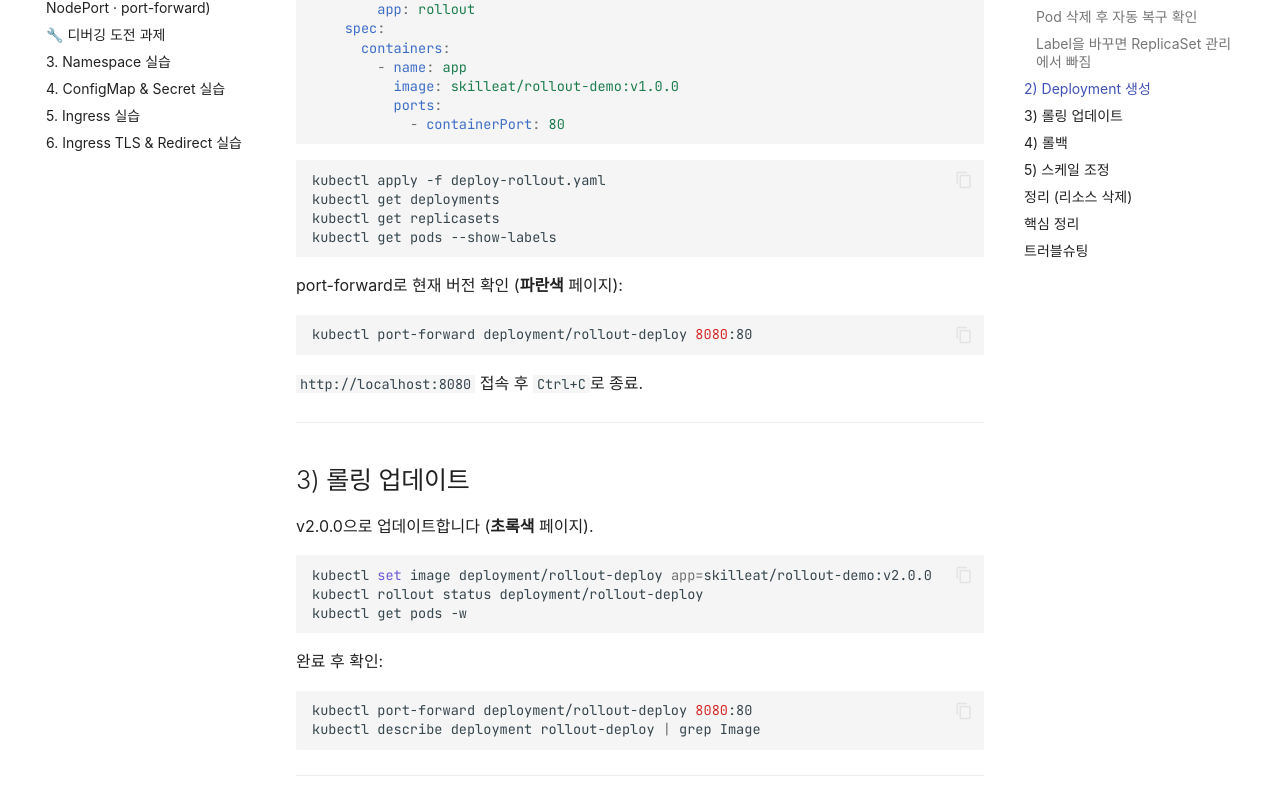
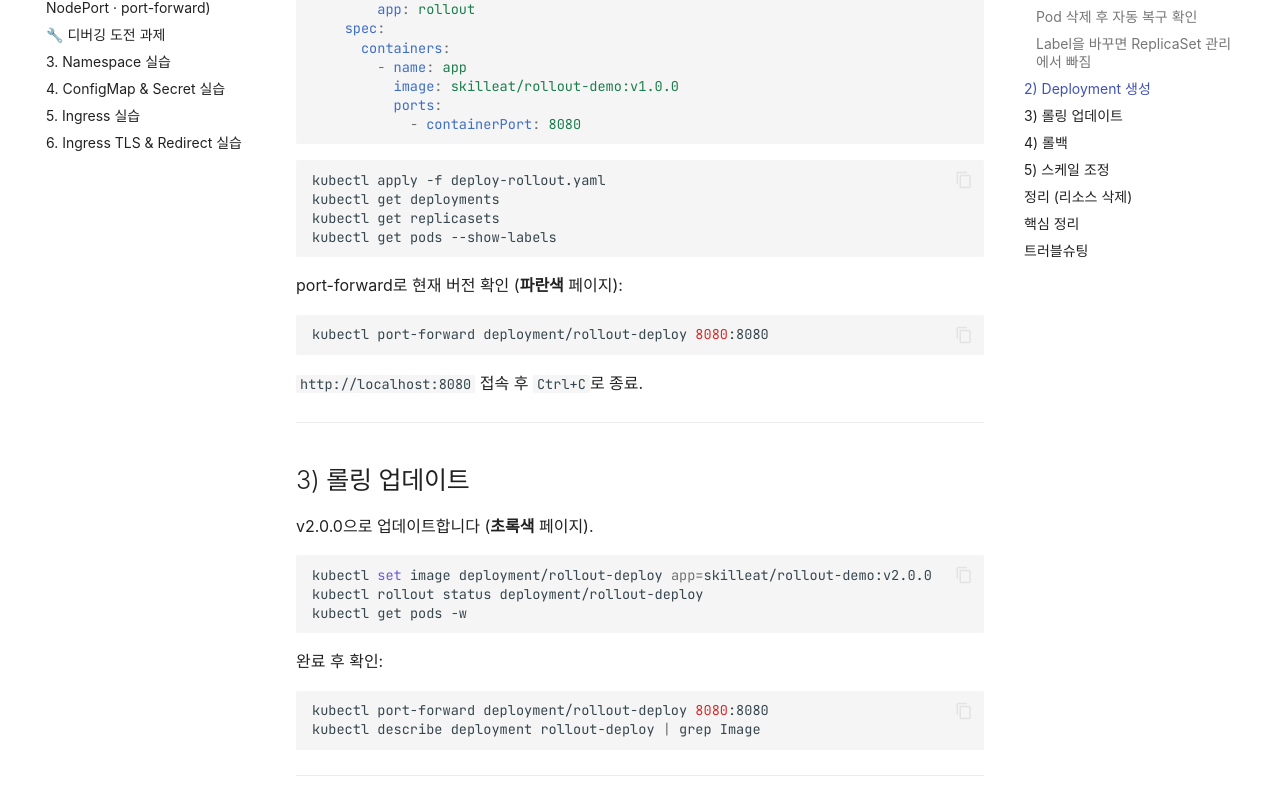
Before and after one commit to skilleat-labs/k8s-for-4days, an MkDocs documentation site: the page built from docs/day2/2-1-replicaset-deployment.md, in a window 1280 px wide and 1400 px high, scrolled down 1692 px. Shown: the part 145-950 px from the top of the window. Built offline with MkDocs 1.6.1 and Material for MkDocs 9.7.7, drawn with Linux system fonts in a browser that asks for light colours; some web fonts are replaced.

Commit message:
Change rollout-demo containerPort and port-forward to 8080

````diff
--- a/docs/day2/2-1-replicaset-deployment.md
+++ b/docs/day2/2-1-replicaset-deployment.md
@@ -89,7 +89,7 @@ spec:
         - name: app
           image: skilleat/rollout-demo:v1.0.0
           ports:
-            - containerPort: 80
+            - containerPort: 8080
 ```
 
 ```bash
@@ -102,7 +102,7 @@ kubectl get pods --show-labels
 port-forward로 현재 버전 확인 (**파란색** 페이지):
 
 ```bash
-kubectl port-forward deployment/rollout-deploy 8080:80
+kubectl port-forward deployment/rollout-deploy 8080:8080
 ```
 
 `http://localhost:8080` 접속 후 `Ctrl+C`로 종료.
@@ -122,7 +122,7 @@ kubectl get pods -w
 완료 후 확인:
 
 ```bash
-kubectl port-forward deployment/rollout-deploy 8080:80
+kubectl port-forward deployment/rollout-deploy 8080:8080
 kubectl describe deployment rollout-deploy | grep Image
 ```
 
````
